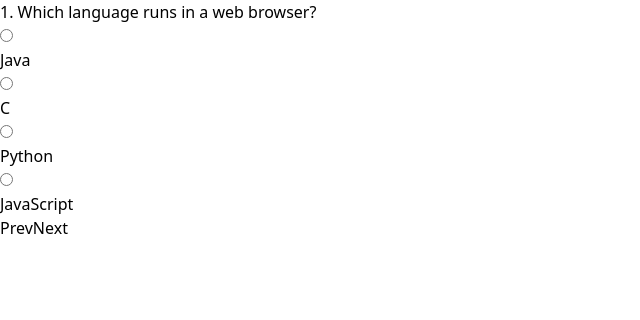
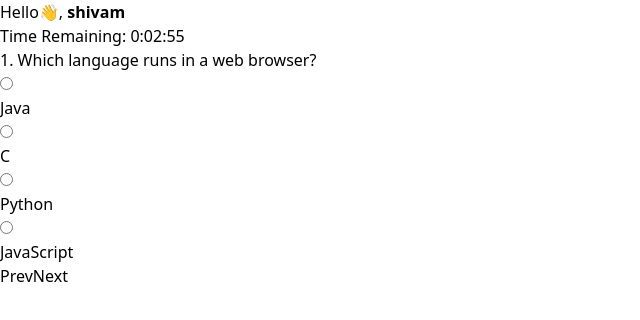
Before and after one commit to Shivam2534/Quiz-Application, a React (Vite) app: page / in a window 1280 px wide. Shown: the top 320 px of the page, without its empty margins (0-640 px from the left). Built offline with nearby package versions, Linux system fonts and the light colour scheme.

Commit message:
add timer

```diff
--- a/src/App.jsx
+++ b/src/App.jsx
@@ -1,6 +1,7 @@
 import { useState } from "react";
 import { quizData as q } from "./data.js";
 import { useEffect } from "react";
+import Timer from "./Timer.jsx";
 
 function App() {
   const [curr, setcurr] = useState(0);
@@ -93,8 +94,15 @@ function App() {
   }, 3000);
 
   return curr < q.length ? (
-    <div className="min-h-screen bg-gray-100 flex items-center justify-center">
-      <div className="bg-white shadow-lg rounded-lg p-8 max-w-xl w-full">
+    <div>
+      <p className="border border-blue-200 justify-start flex pl-2 sm:pl-10 h-10 items-center">
+        Hello👋, <b>shivam</b>
+      </p>
+      <p className=" justify-center sm:justify-end flex sm:pr-10 h-10 items-center bg-blue-100 ">
+        <Timer setcurr={setcurr}/>
+      </p>
+      <div className="px-2 min-h-screen bg-gray-100 flex items-center justify-center">
+        <div className="bg-white shadow-lg rounded-lg p-8 max-w-xl w-full mb-24">
           <div className="mb-6">
             <h2 className="text-xl font-semibold text-gray-800 mb-4">
               {curr + 1}. {q[curr].question}
@@ -191,6 +199,7 @@ function App() {
           </div>
         </div>
       </div>
+    </div>
   ) : (
     <div className="min-h-screen flex flex-col items-center justify-center bg-gray-100">
       <div className="bg-white shadow-md rounded-lg p-6 text-center">
@@ -208,7 +217,6 @@ function App() {
         </button>
       </div>
     </div>
-
   );
 }
 
--- /dev/null
+++ b/src/Timer.jsx
@@ -0,0 +1,39 @@
+import { useEffect, useState } from "react";
+import { quizData as q } from "./data.js";
+
+function Timer({ setcurr }) {
+  const duration = 3*60; // sec
+  const [timeLeft, setTimeLeft] = useState(duration);
+
+  useEffect(() => {
+    if (timeLeft <= 0) {
+      console.log("publish results");
+      setcurr(q.length);
+    }
+    const timer = setInterval(() => {
+      setTimeLeft((prev) => prev - 1);
+    }, 1000);
+
+    return () => clearInterval(timer);
+  }, [timeLeft]);
+
+  // Format timeLeft in hh:mm:ss format
+  const formatTime = (seconds) => {
+    let dateObj = new Date(seconds * 1000);
+    let hour = dateObj.getUTCHours();
+    let minute = dateObj.getUTCMinutes();
+    let second = dateObj.getSeconds();
+
+    return `${hour}:${minute < 10 ? "0" : ""}${minute}:${
+      second < 10 ? "0" : ""
+    }${second}`;
+  };
+
+  return (
+    <div className=" border border-gray-500 text-center bg-gray-200 text-gray-700 py-2 px-4 rounded-lg">
+      <p className="font-semibold ">Time Remaining: {formatTime(timeLeft)}</p>
+    </div>
+  );
+}
+
+export default Timer;
```
Lines whose indentation alone changed are shown as unchanged.
